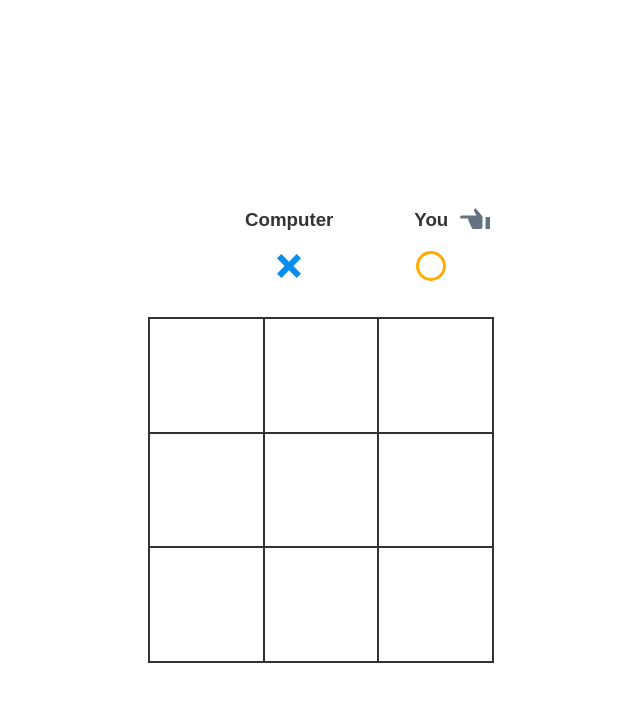
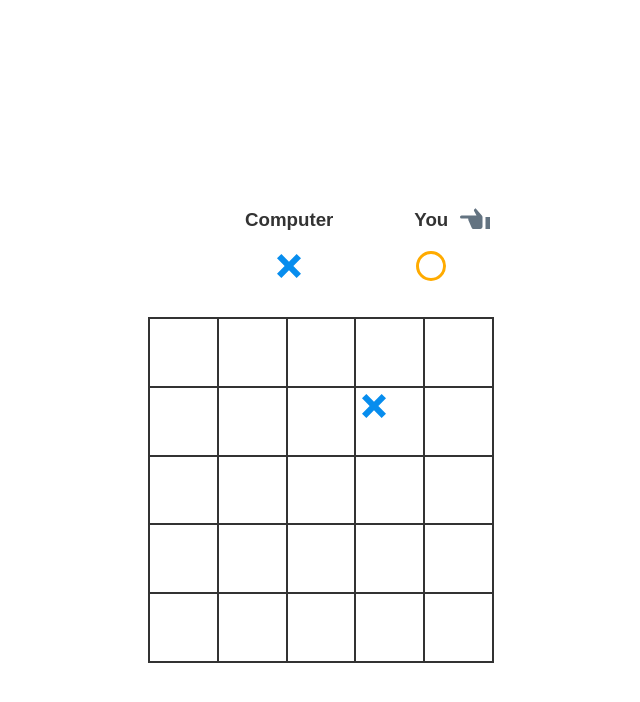
Before and after one commit to aprilng/odin-tic-tac-toe, a plain HTML site: page index.html in a window 1280 px wide. Both pictures are taken after a click on the button "Generate". Shown: the whole page, without its empty margins (319-959 px from the left). Drawn offline with Linux system fonts and the light colour scheme.

Commit message:
Determine winning conditions

```diff
--- a/index.html
+++ b/index.html
@@ -10,8 +10,8 @@
 <body>
     <!-- Step 1: Enter grid number-->
     <div id="setup">
-        <p>Enter grid number</p>
-        <input id="sizeInput" type="number" min="3" max="20" value="3" />
+        <p>Enter grid number (5-20):</p>
+        <input id="sizeInput" type="number" min="5" max="20" value="5" />
         <button id="generateBtn">Generate</button>
     </div>
 
--- a/script.js
+++ b/script.js
@@ -1,3 +1,4 @@
+// --- state & elements ---
 const setup = document.getElementById("setup");
 const game = document.getElementById("game");
 const dialog = document.getElementById("dialog");
@@ -6,61 +7,97 @@ const sizeInput = document.getElementById("sizeInput");
 const board = document.getElementById("board");
 const humanIndicator = document.getElementById("human-indicator");
 const computerIndicator = document.getElementById("computer-indicator");
+
 const humanSymbol = `<svg xmlns="http://www.w3.org/2000/svg" width="36" height="36" viewBox="0 0 24 24"><path fill="#FFAB00" d="M12 20a8 8 0 0 1-8-8a8 8 0 0 1 8-8a8 8 0 0 1 8 8a8 8 0 0 1-8 8m0-18A10 10 0 0 0 2 12a10 10 0 0 0 10 10a10 10 0 0 0 10-10A10 10 0 0 0 12 2"/></svg>`;
 const computerSymbol = `<svg xmlns="http://www.w3.org/2000/svg" width="36" height="36" viewBox="0 0 24 24"><path fill="#078DEE" d="M20 6.91L17.09 4L12 9.09L6.91 4L4 6.91L9.09 12L4 17.09L6.91 20L12 14.91L17.09 20L20 17.09L14.91 12z"/></svg>`;
-let isHumanTurn;
+
+const symbol = { human: humanSymbol, computer: computerSymbol };
+
+let isHumanTurn;         // will be randomized per game
+let gameOver = false;    // stop input when game ends
+let boardState = [];     // 2D array of players or null
 
 game.style.display = "none";
 dialog.style.display = "none";
 
-generateBtn.addEventListener("click", () => {
-    game.style.display = "flex";
-    setup.style.display = "none";
-    const size = parseInt(sizeInput.value, 10);
-    generateBoard(size);
-})
-
+// --- helpers ---
 function updateTurnIndicator() {
-    if (isHumanTurn) {
-        humanIndicator.style.display = "inline";
-        computerIndicator.style.display = "none";
-    } else {
-        humanIndicator.style.display = "none";
-        computerIndicator.style.display = "inline";
-    }
+  humanIndicator.style.display = isHumanTurn ? "inline" : "none";
+  computerIndicator.style.display = isHumanTurn ? "none" : "inline";
 }
 
-function generateBoard(size) {
-    board.innerHTML = "";
-    board.style.display = "grid";
-    board.style.gridTemplateColumns = `repeat(${size}, 1fr)`;
-    board.style.gridTemplateRows = `repeat(${size}, 1fr)`;
-
-    isHumanTurn = Math.round(Math.random()) === 1;
-
-    updateTurnIndicator();
-    for (let i = 0; i < size * size; i++) {
-        const cell = document.createElement("div");
-        cell.classList.add("cell");
-        cell.addEventListener('click', () => humanMove(cell));
-        board.appendChild(cell);
+function showDialog(text) {
+  dialog.textContent = text;
+  dialog.style.display = "flex";
 }
 
-    if (!isHumanTurn) {
-        computerMove();
-    }
+function isDraw() {
+  return boardState.flat().every(v => v !== null);
 }
 
-function makeMove(cell, symbolSvg) {
-    cell.innerHTML = symbolSvg;
-    cell.classList.add('occupied');
+function checkWin(row, col, player) {
+  const size = boardState.length;
+  const winLen = 5;
+  const dirs = [
+    { dr: 0, dc: 1 },   // horizontal
+    { dr: 1, dc: 0 },   // vertical
+    { dr: 1, dc: 1 },   // diag down-right
+    { dr: -1, dc: 1 },  // diag up-right
+  ];
+
+  for (const { dr, dc } of dirs) {
+    let count = 1;
+    // forward
+    for (let i = 1; i < winLen; i++) {
+      const r = row + dr * i, c = col + dc * i;
+      if (r < 0 || r >= size || c < 0 || c >= size) break;
+      if (boardState[r][c] === player) count++; else break;
+    }
+    // backward
+    for (let i = 1; i < winLen; i++) {
+      const r = row - dr * i, c = col - dc * i;
+      if (r < 0 || r >= size || c < 0 || c >= size) break;
+      if (boardState[r][c] === player) count++; else break;
+    }
+    if (count >= winLen) return true;
+  }
+  return false;
 }
 
-function humanMove(clickedCell) {
-    if (!isHumanTurn || clickedCell.innerHTML !== '') {
-        return;
+// Single source of truth: DOM + state + win/draw.
+// Returns true if this move ended the game.
+function makeMove(cell, player) {
+  if (!cell || cell.classList.contains("occupied")) return false;
+
+  const row = parseInt(cell.dataset.row, 10);
+  const col = parseInt(cell.dataset.col, 10);
+
+  cell.innerHTML = symbol[player];
+  cell.classList.add("occupied");
+  boardState[row][col] = player;
+
+  if (checkWin(row, col, player)) {
+    gameOver = true;
+    showDialog(player === 'human' ? "You win!" : "Computer wins!");
+    return true;
   }
-    makeMove(clickedCell, humanSymbol);
+  if (isDraw()) {
+    gameOver = true;
+    showDialog("It's a draw!");
+    return true;
+  }
+  return false;
+}
+
+// --- moves ---
+function humanMove(cell) {
+  if (gameOver) return;
+  if (!isHumanTurn) return;
+  if (cell.classList.contains("occupied")) return;
+
+  const ended = makeMove(cell, 'human');
+  if (ended) return;
+
   isHumanTurn = false;
   updateTurnIndicator();
 
@@ -68,16 +105,59 @@ function humanMove(clickedCell) {
 }
 
 function computerMove() {
-    const allCells = Array.from(board.querySelectorAll('.cell'));
-    const emptyCells = allCells.filter(cell => cell.innerHTML === '');
+  if (gameOver) return;
 
-    if (emptyCells.length === 0) return;
+  const emptyCells = Array.from(board.querySelectorAll(".cell"))
+    .filter(c => !c.classList.contains("occupied"));
+  if (!emptyCells.length) return;
 
-    const randomIndex = Math.floor(Math.random() * emptyCells.length);
-    const chosenCell = emptyCells[randomIndex];
-
-    makeMove(chosenCell, computerSymbol);
+  const chosen = emptyCells[Math.floor(Math.random() * emptyCells.length)];
+  const ended = makeMove(chosen, 'computer');
+  if (ended) return;
 
   isHumanTurn = true;
   updateTurnIndicator();
 }
+
+// --- board creation / game start ---
+function generateBoard(size) {
+  // build fresh state
+  boardState = Array.from({ length: size }, () => Array(size).fill(null));
+  gameOver = false;
+
+  board.innerHTML = "";
+  board.style.display = "grid";
+  board.style.gridTemplateColumns = `repeat(${size}, 1fr)`;
+  board.style.gridTemplateRows = `repeat(${size}, 1fr)`;
+
+  // create cells with coordinates
+  for (let r = 0; r < size; r++) {
+    for (let c = 0; c < size; c++) {
+      const cell = document.createElement("div");
+      cell.className = "cell";
+      cell.dataset.row = r;
+      cell.dataset.col = c;
+      cell.addEventListener("click", () => humanMove(cell));
+      board.appendChild(cell);
+    }
+  }
+
+  // randomly choose who starts
+  isHumanTurn = Math.random() < 0.5;
+  updateTurnIndicator();
+
+  // if computer starts, move immediately
+  if (!isHumanTurn) computerMove();
+}
+
+// --- UI wiring (with clamped input) ---
+generateBtn.addEventListener("click", () => {
+  game.style.display = "flex";
+  setup.style.display = "none";
+
+  let size = parseInt(sizeInput.value, 10);
+  size = Math.max(3, Math.min(20, size));
+  sizeInput.value = size; // reflect correction in the UI
+
+  generateBoard(size);
+});
```
Lines whose indentation alone changed are shown as unchanged.
